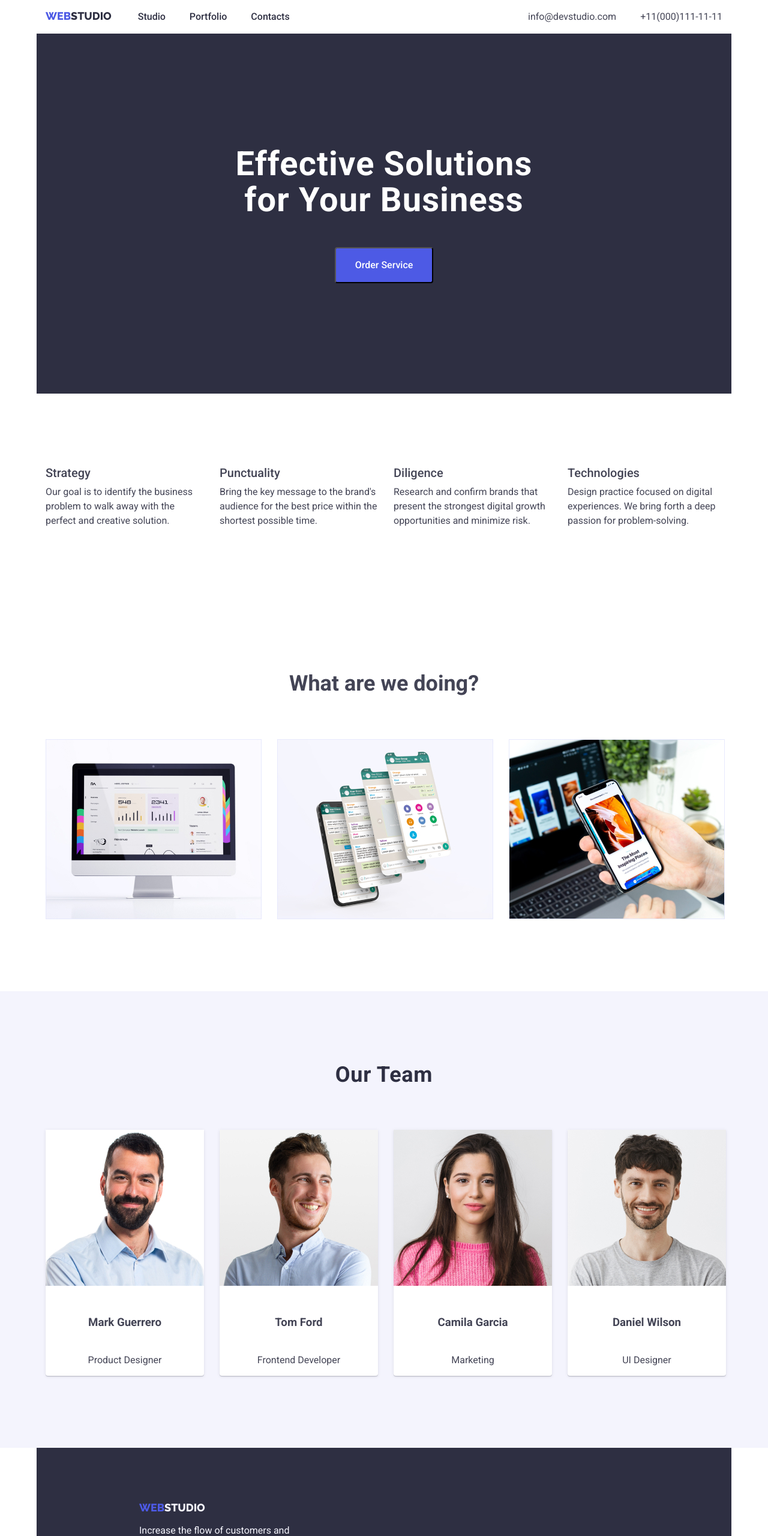
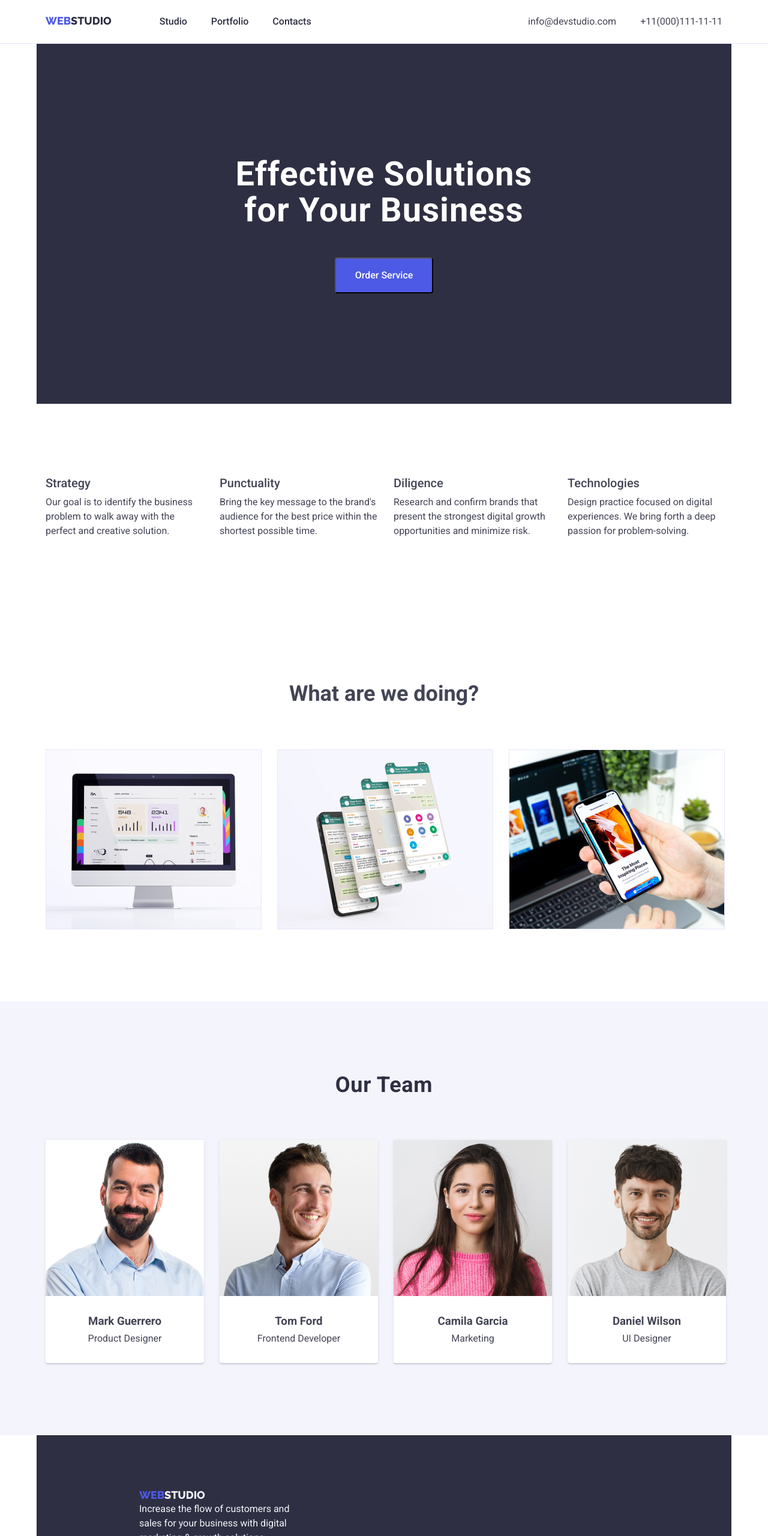
Before and after one commit to vldmrtss/goit-markup-hw-03, a plain HTML site: page index.html in a window 1280 px wide. Shown: the top 2560 px of the page at 60% size. Drawn offline with nearby package versions, Linux system fonts and the light colour scheme.

Commit message:
update style

```diff
--- a/css/styles.css
+++ b/css/styles.css
@@ -7,6 +7,10 @@
   --cornflowers: #e7e9fc;
   --white: #fff;
 }
+* {
+  padding: 0;
+  margin: 0;
+}
 body {
   font-family: "Roboto", sans-serif;
   color: var(--slate);
@@ -14,17 +18,24 @@ body {
 
 /* --Header-- */
 .page-header {
-  border-bottom: 1px solid var(--cornflower);
+  border-bottom: 1px solid var(--cornflowers);
   background: var(--white);
 }
 .header-wrapper {
   display: flex;
   justify-content: space-between;
+  border-bottom: 1px solid var(--cornflower);
+  background: var(--white);
+  height: 72px;
+  align-items: center;
 }
 .header-wrapper > nav > menu {
   display: inline-flex;
   list-style-type: none;
   gap: 40px;
+}
+.header-wrapper > nav > a {
+  padding-right: 76px;
 }
 
 .container {
@@ -135,7 +146,6 @@ body {
 }
 .container > ul > li {
   display: flex;
-  max-width: 264px;
   flex-direction: column;
   align-items: flex-start;
   gap: 8px;
@@ -189,7 +199,9 @@ body {
   justify-content: center;
   align-items: center;
   gap: 32px;
-  margin: 0px;
+  padding-bottom: 32px;
+  border-radius: 0px 0px 4px 4px;
+  background: var(--white, #fff);
   border-radius: 0px 0px 4px 4px;
   background: var(--white, #fff);
   box-shadow: 0px 2px 1px 0px rgba(46, 47, 66, 0.08),
@@ -272,6 +284,7 @@ body {
   flex-shrink: 0;
   border: 1px solid var(--cornflowers);
   background: var(--white);
+  overflow: hidden;
 }
 .portfolio-wrap > ul > li > figure > figcaption {
   display: flex;
```
